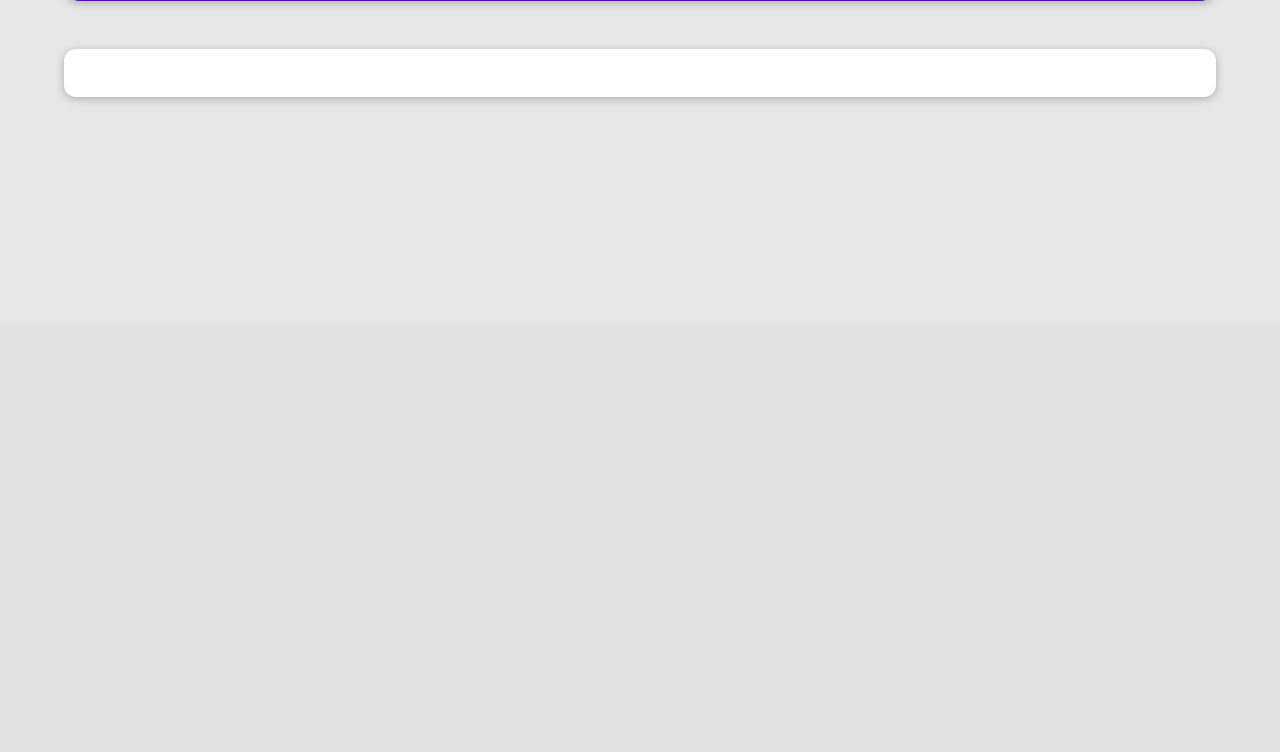
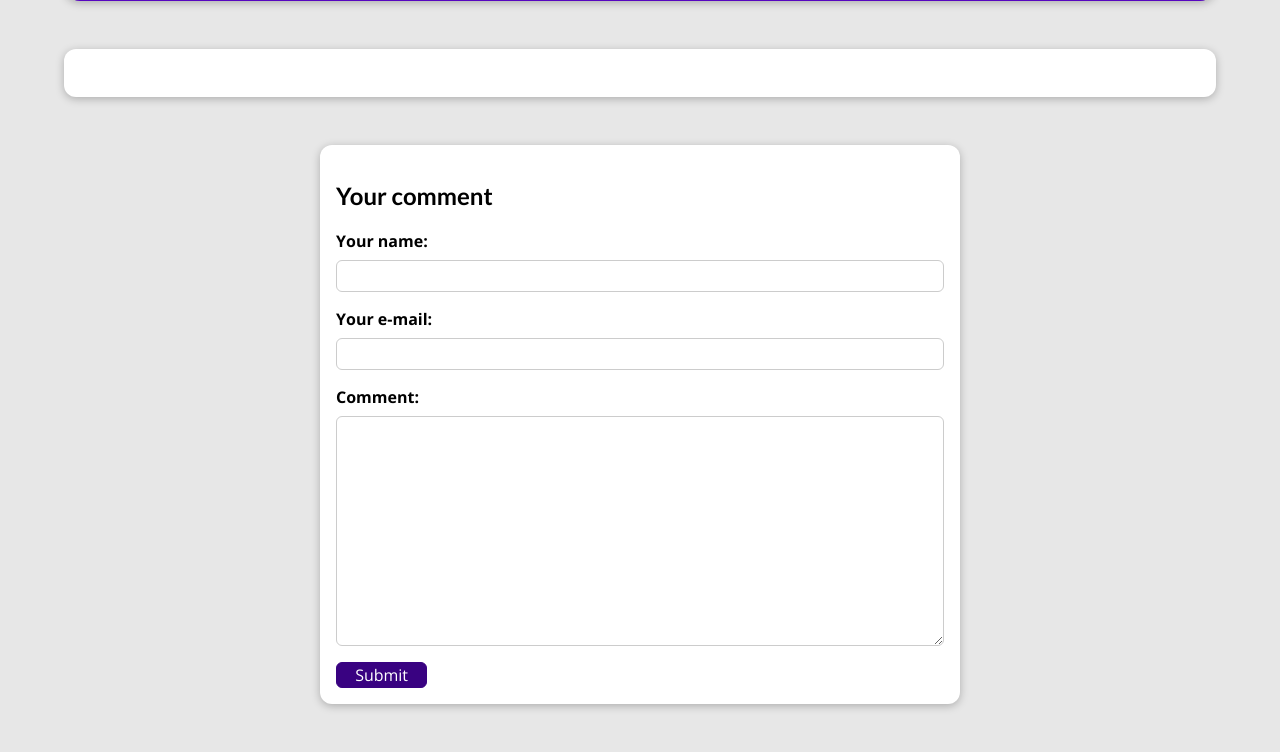
Before and after one commit to tok3rat0r/my_blog, a Django app: template blog/templates/blog/post-detail.html in a window 1280 px wide. Shown: the part 479-1231 px from the top of the page. Before the commit the page ends 580 px from the top, so only its background shows below. Run offline with Django 3.2, Linux system fonts and the light colour scheme; the template is opened without the code that fills it: values that come from a table or form of the project are taken from there, others are empty.

Commit message:
Add comment form with form submission and validation logic

```diff
--- /dev/null
+++ b/blog/forms.py
@@ -0,0 +1,11 @@
+from django import forms
+from .models import Comment
+
+
+class CommentForm(forms.ModelForm):
+    class Meta:
+        model = Comment
+        exclude = ['post']
+        labels = {'user_name': "Your name",
+                  'user_email': "Your e-mail",
+                  'text': "Comment"}
--- a/blog/models.py
+++ b/blog/models.py
@@ -44,3 +44,12 @@ class Post(models.Model):
     def save(self, *args, **kwargs):
         self.slug = slugify(self.title)
         super().save(*args, **kwargs)
+
+
+class Comment(models.Model):
+    user_name = models.CharField(max_length=120)
+    user_email = models.EmailField()
+    text = models.TextField(max_length=420)
+    post = models.ForeignKey(Post,
+                             on_delete=models.CASCADE,
+                             related_name="comments")
--- a/blog/static/blog/post-detail.css
+++ b/blog/static/blog/post-detail.css
@@ -73,3 +73,75 @@ main {
   padding: 0.25rem 0.5rem;
   border-radius: 6px;
 }
+
+#comment-form {
+  margin: 3rem auto;
+  width: 90%;
+  max-width: 40rem;
+  border-radius: 12px;
+  background-color: white;
+  box-shadow: 0 2px 8px rgba(0,0,0,0.25);
+  padding: 1rem;
+}
+
+#comment-form button {
+  width: 15%;
+  font: inherit;
+  background-color: #390281;
+  color: white;
+  border: 1px solid #390281;
+  border-radius: 6px;
+  cursor: pointer;
+}
+
+#comment-form button:hover,
+#comment-form button:active {
+  background-color: #4f0ba7;
+  border-color: #4f0ba7;
+}
+
+.form-control {
+  margin-bottom: 1rem;
+}
+
+.form-control label {
+  margin-bottom: 0.5rem;
+  font-weight: bold;
+  display: block;
+}
+
+.form-control input,
+.form-control textarea {
+  display: block;
+  width: 100%;
+  font: inherit;
+  padding: 0.25rem;
+  border-radius: 6px;
+  border: 1px solid #ccc;
+}
+
+#alert-box {
+  margin: 8rem auto 3rem auto;
+  border: 1px solid #d6000b;
+  background-color: #ffe6e6;
+  padding: 1rem;
+  width: 40%;
+  max-width: 40rem;
+}
+
+.errorlist {
+  list-style: none;
+  margin: 0.5rem 0;
+  padding: 0;
+  color: #d6000b
+}
+
+.invalid label {
+  color: #d6000b;
+}
+
+.invalid input,
+.invalid textarea {
+  border-color: #d6000b;
+  background-color: #ffe6e6;
+}
--- a/blog/templates/blog/post-detail.html
+++ b/blog/templates/blog/post-detail.html
@@ -10,6 +10,13 @@
 {% endblock %}
 
 {% block content %}
+    {% if comment_form.errors %}
+        <div id="alert-box">
+            <h2>Saving the comment failed!</h2>
+            <p>Please <a href="#comment-form">check the comment form below the post</a> and fix any errors.</p>
+        </div>
+    {% endif %}
+
     <section id="summary">
         <h2>{{ post.title }}</h2>
         <div>
@@ -29,4 +36,18 @@
     <main>
         <p>{{ post.content|linebreaks }}</p>
     </main>
+    <section id="comment-form">
+        <h2>Your comment</h2>
+        <form action="{% url "single-post-page" post.slug %}" method="POST">
+            {% csrf_token %}
+            {% for form_field in comment_form %}
+                <div class="form-control {% if form_field.errors %}invalid{% endif %}">
+                    {{ form_field.label_tag }}
+                    {{ form_field }}
+                    {{ form_field.errors }}
+                </div>
+            {% endfor %}
+            <button>Submit</button>
+        </form>
+    </section>
 {% endblock %}
```
Also changed, not shown: blog/views.py (+27 -8 lines), blog/migrations/0005_comment.py (added).
